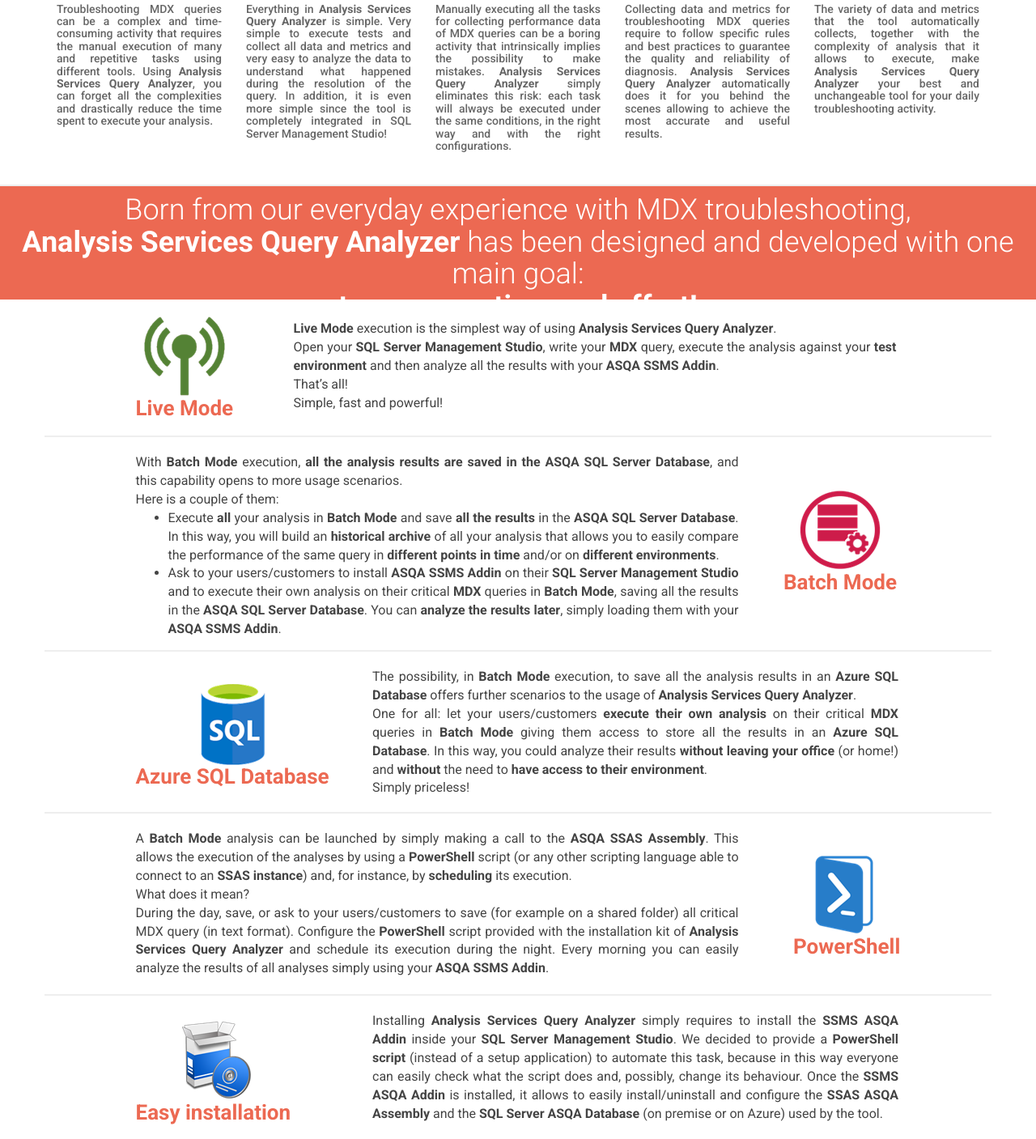
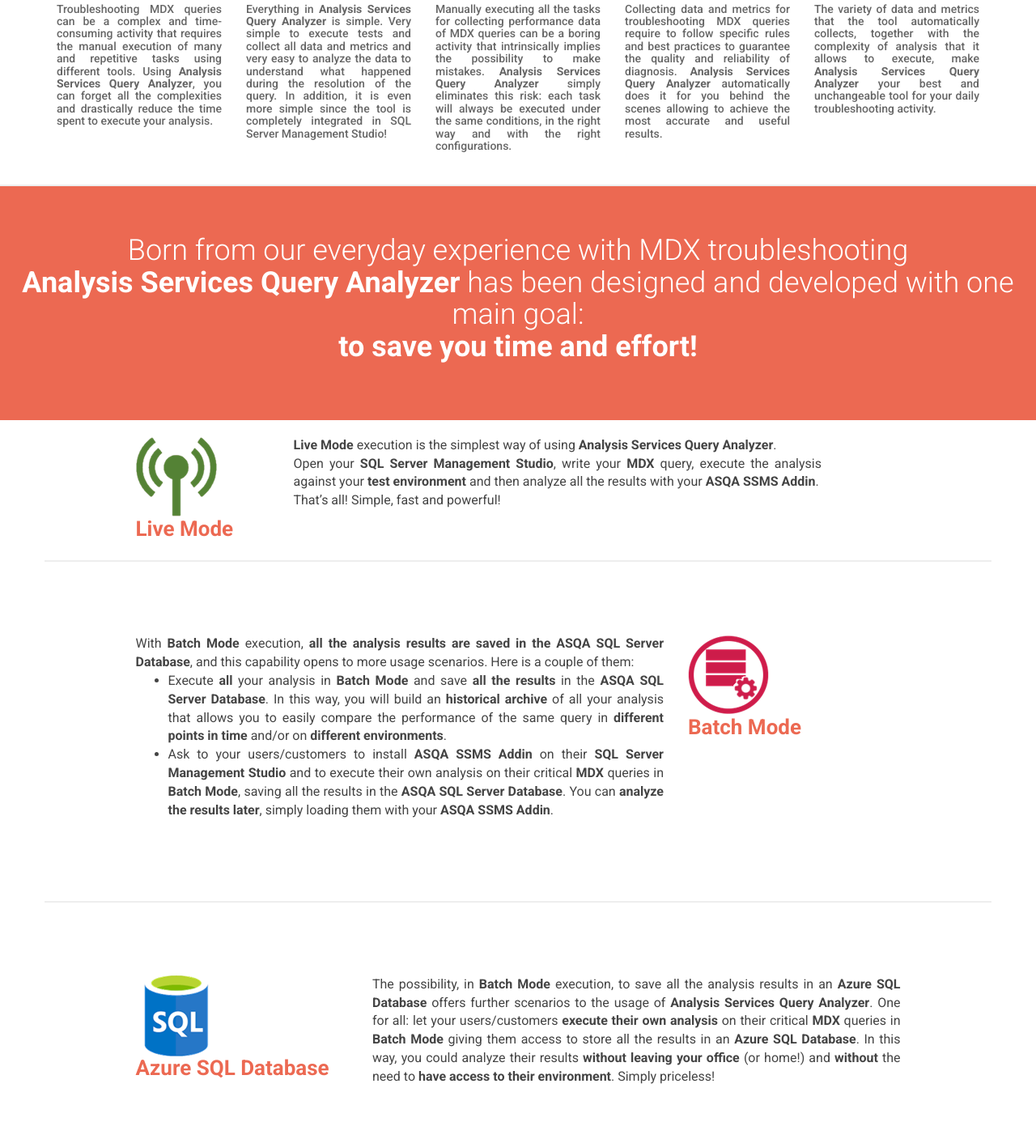
Before and after one commit to SSASQueryAnalyzer/SSASQueryAnalyzer.github.io, a plain HTML site: page index.html in a window 1280 px wide. Shown: the part 1059-2466 px from the top of the page at 81% size. Drawn offline with Linux system fonts and the light colour scheme.

Commit message:
Fixed some responsive layout issues

```diff
--- a/index.html
+++ b/index.html
@@ -150,85 +150,81 @@
         </section>
 
         <section class="section cta-section text-center home-cta-section" id="cta-section"
-                 style="background-image: none; background-color: #ec6952; padding-top: 10px; padding-bottom: 10px; ">
-            <h2 class="title text-center" style="height: 120px; padding-bottom: 0px; margin-bottom: 0px;">
-                Born from our everyday experience with MDX troubleshooting,
-                <br><strong>Analysis Services Query Analyzer</strong> has been designed and developed with one main goal:
-                <br><strong>to save you time and effort!</strong>
-            </h2>
+                 style="background-image: none; background-color: #ec6952; padding-top: 60px; padding-bottom: 10px">
+            <h2 class="title text-center">Born from our everyday experience with MDX troubleshooting <br /><strong>Analysis Services Query Analyzer</strong> has been designed and developed with one main goal:<br /><strong>to save you time and effort!</strong></h2>
         </section>
 
         <section class="section why" id="why" style="padding-top: 10px; padding-bottom: 0px;">
             <div class="container">
 
-                <div class="row item" style="height: 160px; padding-top: 10px; padding-bottom: 10px;">
+                <div class="row item" style="padding-top: 10px; padding-bottom: 10px;">
                     <div class=" content col-md-push-1 col-sm-push-0 col-xs-push-0 col-xs-12 col-md-4">
-                        <figure class="profile"><img src="assets\images\home\help\LiveMode_transparent_100x100.png" style="padding-left: 10px;" /></figure>
+                        <figure class="profile"><img src="assets\images\home\help\LiveMode_transparent_100x100.png"/></figure>
                         <h3 class="title">Live Mode</h3>
                     </div>
                     <div class="content col-md-pull-1 col-sm-pull-0 col-xs-pull-0 col-xs-12 col-md-7">
-                        <div class="text-justify" style="width: 745px; padding-top: 5px;">
-                            <strong>Live Mode</strong> execution is the simplest way of using <strong>Analysis Services Query Analyzer</strong>.
-                            <br>Open your <strong>SQL Server Management Studio</strong>, write your <strong>MDX</strong> query, execute the analysis against your <strong>test environment</strong> and then analyze all the results with your <strong>ASQA SSMS Addin</strong>.
-                            <br>That’s all!
-                            <br>Simple, fast and powerful!
+                        <div class="text-justify">
+                            <strong>Live Mode</strong> execution is the simplest way of using <strong>Analysis Services Query Analyzer</strong>.<br />
+							Open your <strong>SQL Server Management Studio</strong>, write your <strong>MDX</strong> query, execute the analysis against your <strong>test environment</strong> and then analyze all the results with your <strong>ASQA SSMS Addin</strong>.<br />
+							That’s all! Simple, fast and powerful!
                         </div>
                     </div>
                 </div>
 
-                <div class="row item" style="height: 265px; padding-top: 20px; padding-bottom: 10px;">
+                <div class="row item">
                     <div class="content col-md-push-8 col-sm-push-0 col-xs-push-0 col-xs-12 col-md-4">
-                        <figure class="profile"><img src="assets\images\home\help\BatchMode_transparent_100x100.png" style="padding-top: 45px; padding-left: 138px;" /></figure>
-                        <h3 class="title" style="width: 300px; padding-left: 118px;">Batch Mode</h3>
+                        <figure class="profile"><img src="assets\images\home\help\BatchMode_transparent_100x100.png"/></figure>
+                        <h3 class="title">Batch Mode</h3>
                     </div>
                     <div class="content col-md-pull-3 col-sm-pull-0 col-xs-pull-0 col-xs-12 col-md-7">
-                        <div class="text-justify" style="width: 745px;">
-                            With <strong>Batch Mode</strong> execution, <strong>all the analysis results are saved in the ASQA SQL Server Database</strong>, and this capability opens to more usage scenarios.
-                            <br />Here is a couple of them:
+                        <div class="text-justify">
+                            With <strong>Batch Mode</strong> execution, <strong>all the analysis results are saved in the ASQA SQL Server Database</strong>, and this capability opens to more usage scenarios. Here is a couple of them:
                             <ul>
-                                <li>Execute <strong>all</strong> your analysis in <strong>Batch Mode</strong> and save <strong>all the results</strong> in the <strong>ASQA SQL Server Database</strong>. In this way, you will build an <strong>historical archive</strong> of all your analysis that allows you to easily compare the performance of the same query in <strong>different points in time</strong> and/or on <strong>different environments</strong>.</li>
-                                <li>Ask to your users/customers to install <strong>ASQA SSMS Addin</strong> on their <strong>SQL Server Management Studio</strong> and to execute their own analysis on their critical <strong>MDX</strong> queries in <strong>Batch Mode</strong>, saving all the results in the <strong>ASQA SQL Server Database</strong>. You can <strong>analyze the results later</strong>, simply loading them with your <strong>ASQA SSMS Addin</strong>.</li>
+                                <li>Execute <strong>all</strong> your analysis in <strong>Batch Mode</strong> and save <strong>all the results</strong> in the <strong>ASQA SQL Server Database</strong>.
+								In this way, you will build an <strong>historical archive</strong> of all your analysis that allows you to easily compare the performance of the same query in <strong>different points in time</strong> and/or on <strong>different environments</strong>.</li>
+                                <li>Ask to your users/customers to install <strong>ASQA SSMS Addin</strong> on their <strong>SQL Server Management Studio</strong> and to execute their own analysis on their critical <strong>MDX</strong> queries in <strong>Batch Mode</strong>, saving all the results in the <strong>ASQA SQL Server Database</strong>.
+								You can <strong>analyze the results later</strong>, simply loading them with your <strong>ASQA SSMS Addin</strong>.</li>
                             </ul>
                         </div>
                     </div>
                 </div>
 
-                <div class="row item" style="height: 200px; padding-top: 20px; padding-bottom: 10px;">
+                <div class="row item">
                     <div class="content col-md-push-1 col-sm-push-0 col-xs-push-0 col-xs-12 col-md-4">
-                        <figure class="profile"><img src="assets\images\home\help\SQLAzureDatabase_transparent_100x100.png" style="padding-top: 20px; padding-left: 70px;" /></figure>
+                        <figure class="profile"><img src="assets\images\home\help\SQLAzureDatabase_transparent_100x100.png"/></figure>
                         <h3 class="title">Azure SQL Database</h3>
                     </div>
                     <div class="content col-md-pull-0 col-sm-pull-0 col-xs-pull-0 col-xs-12 col-md-7">
-                        <div class="text-justify" style="width: 650px;">
+                        <div class="text-justify">
                             The possibility, in <strong>Batch Mode</strong> execution, to save all the analysis results in an <strong>Azure SQL Database</strong> offers further scenarios to the usage of <strong>Analysis Services Query Analyzer</strong>.
-                            <br>One for all: let your users/customers <strong>execute their own analysis</strong> on their critical <strong>MDX</strong> queries in <strong>Batch Mode</strong> giving them access to store all the results in an <strong>Azure SQL Database</strong>. In this way, you could analyze their results <strong>without leaving your office</strong> (or home!) and <strong>without</strong> the need to <strong>have access to their environment</strong>.
-                            <br>Simply priceless!
+							One for all: let your users/customers <strong>execute their own analysis</strong> on their critical <strong>MDX</strong> queries in <strong>Batch Mode</strong> giving them access to store all the results in an <strong>Azure SQL Database</strong>.
+							In this way, you could analyze their results <strong>without leaving your office</strong> (or home!) and <strong>without</strong> the need to <strong>have access to their environment</strong>. Simply priceless!
                         </div>
                     </div>
                 </div>
 
-                <div class="row item" style="height: 225px; padding-top: 20px; ">
+                <div class="row item">
                     <div class="content col-md-push-8 col-sm-push-0 col-xs-push-0 col-xs-12 col-md-4">
-                        <figure class="profile"><img src="assets\images\home\help\PowerShell_transparent_100x100.png" style="padding-top: 30px; padding-left: 143px;" /></figure>
-                        <h3 class="title" style="width: 300px; padding-left: 130px;">PowerShell</h3>
+                        <figure class="profile"><img src="assets\images\home\help\PowerShell_transparent_100x100.png"/></figure>
+                        <h3 class="title">PowerShell</h3>
                     </div>
                     <div class="content col-md-pull-3 col-sm-pull-0 col-xs-pull-0 col-xs-12 col-md-7">
-                        <div class="text-justify" style="width: 745px;">
-                            A <strong>Batch Mode</strong> analysis can be launched by simply making a call to the <strong>ASQA SSAS Assembly</strong>. This allows the execution of the analyses by using a <strong>PowerShell</strong> script (or any other scripting language able to connect to an <strong>SSAS instance</strong>) and, for instance, by <strong>scheduling</strong> its execution.
-                            <br />What does it mean?
-                            <br />During the day, save, or ask to your users/customers to save (for example on a shared folder) all critical MDX query (in text format). Configure the <strong>PowerShell</strong> script provided with the installation kit of <strong>Analysis Services Query Analyzer</strong> and schedule its execution during the night.
-                            Every morning you can easily analyze the results of all analyses simply using your <strong>ASQA SSMS Addin</strong>.
+                        <div class="text-justify">
+                            A <strong>Batch Mode</strong> analysis can be launched by simply making a call to the <strong>ASQA SSAS Assembly</strong>.
+							This allows the execution of the analyses by using a <strong>PowerShell</strong> script (or any other scripting language able to connect to an <strong>SSAS instance</strong>) and, for instance, by <strong>scheduling</strong> its execution.
+							What does it mean? During the day, save, or ask to your users/customers to save (for example on a shared folder) all critical MDX query (in text format). Configure the <strong>PowerShell</strong> script provided with the installation kit of <strong>Analysis Services Query Analyzer</strong> and schedule its execution during the night.
+							Every morning you can easily analyze the results of all analyses simply using your <strong>ASQA SSMS Addin</strong>.
                         </div>
                     </div>
                 </div>
 
-                <div class="row item" style="height: 180px; padding-top: 20px; padding-bottom: 10px;">
+                <div class="row item">
                     <div class="content col-md-push-1 col-sm-push-0 col-xs-push-0 col-xs-12 col-md-4">
-                        <figure class="profile"><img src="assets\images\home\help\Installation_transparent_100x100.png" style="padding-top: 10px; padding-left: 50px;" /></figure>
+                        <figure class="profile"><img src="assets\images\home\help\Installation_transparent_100x100.png"/></figure>
                         <h3 class="title">Easy installation</h3>
                     </div>
                     <div class="content col-md-pull-0 col-sm-pull-0 col-xs-pull-0 col-xs-12 col-md-7">
-                        <div class="text-justify" style="width: 650px;">
+                        <div class="text-justify">
                             Installing <strong>Analysis Services Query Analyzer</strong> simply requires to install the <strong>SSMS ASQA Addin</strong> inside your <strong>SQL Server Management Studio</strong>.
                             We decided to provide a <strong>PowerShell script</strong> (instead of a setup application) to automate this task, because in this way everyone can easily check what the script does and, possibly, change its behaviour.
                             Once the <strong>SSMS ASQA Addin</strong> is installed, it allows to easily install/uninstall and configure the <strong>SSAS ASQA Assembly</strong> and the <strong>SQL Server ASQA Database</strong> (on premise or on Azure) used by the tool.
```
Also changed, not shown: about.html (+34 -31 lines), contact.html (+8 -10 lines), faq.html (+1 -1 lines), features.html (+1 -1 lines).
